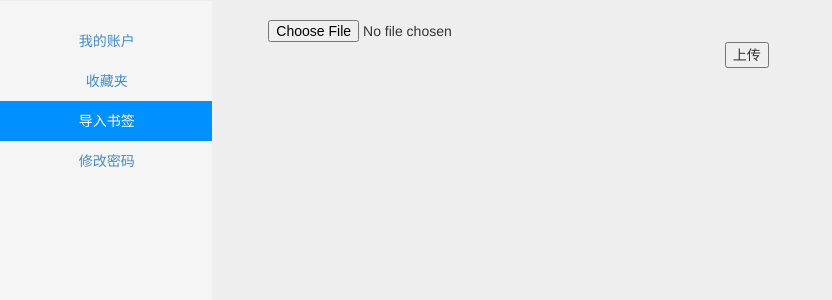
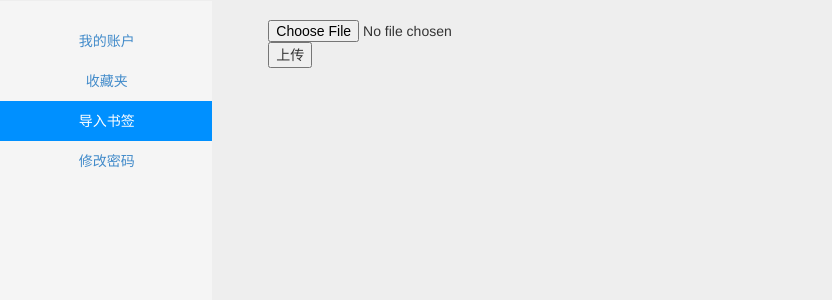
Before and after one commit to cash2one/gather, a Django app: page /bookmark/import/ in a window 1280 px wide. Shown: the part 50-350 px from the top of the page, without its empty margins (0-832 px from the left). Run offline with Django 3.2, Linux system fonts and the light colour scheme; the visitor is signed in with stand-in values (Sample User, id 1); some libraries are stand-ins or nearby versions.

Commit message:
修复书签页无数据的bug

```diff
--- a/gather/templates/bookmark/bookmark.html
+++ b/gather/templates/bookmark/bookmark.html
@@ -45,7 +45,7 @@
         </li>
         {% endfor %}
         {% else %}
-        暂无书签，请导入<a href="{% url 'import' %}">点击</a>
+        暂无书签，请导入<a href="{% url 'import_bookmark' %}">点击</a>
         {% endif %}
       </ul>
 
--- a/gather/templates/bookmark/import.html
+++ b/gather/templates/bookmark/import.html
@@ -8,7 +8,7 @@
 {% endblock %}
 
 {% block main %}
-<div class="no_nav account center">
+<div class="no_nav account">
     <form action="." method="post" enctype="multipart/form-data">
         {% csrf_token %}
         <input type="file" name="bookmark"/>
```
